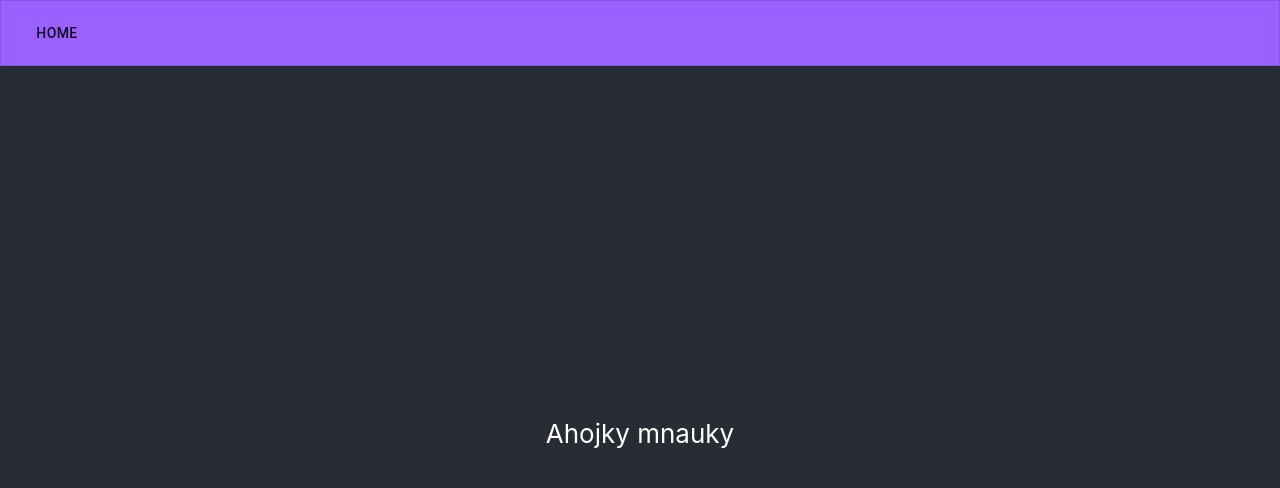
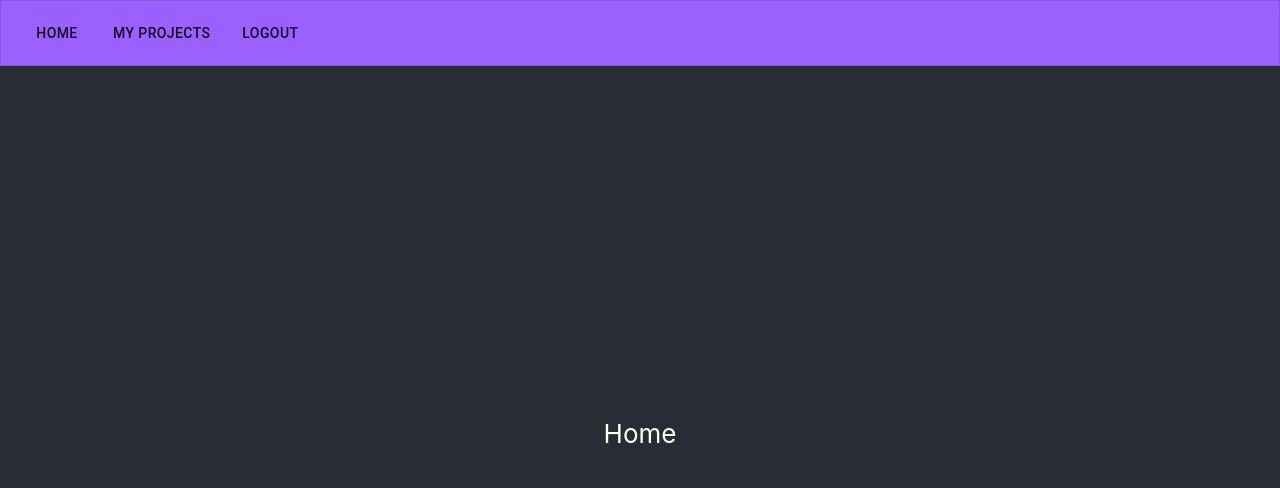
Before and after one commit to pauwelcz/react-scrum-project, a React (Create React App) app: page / in a window 1280 px wide. Shown: the top 488 px of the page. Built offline with nearby package versions, Linux system fonts and the light colour scheme; no server answers; sample sign-in values are in the browser's storage.

Commit message:
My projects and logout added

```diff
--- a/src/App.tsx
+++ b/src/App.tsx
@@ -23,6 +23,7 @@ import './App.css';
 import Login from './pages/Login';
 import Notfound from './pages/NotFound';
 import Home from './pages/Home';
+import MyProjects from './pages/MyProjects';
 import { signOut, useLoggedInUser } from './utils/firebase';
 
 // MUI theme override
@@ -38,7 +39,11 @@ const ourTheme = createMuiTheme({
 });
 
 const useStyles = makeStyles(theme => ({
-  menuButton: { marginRight: theme.spacing(2) },
+  menuButton: {
+    marginRight: theme.spacing(2),
+    variant: 'outlined',
+    color: 'secondary',
+  },
   link: { textDecoration: 'none' },
 }));
 
@@ -63,6 +68,16 @@ const App: FC = () => {
                 <Button className={classes.menuButton}>Login</Button>
               </Link>
             )}
+            {user && (
+              <>
+                <Link className={classes.link} to='/my-projects'>
+                  <Button className={classes.menuButton}>My Projects</Button>
+                </Link>
+                <Button className={classes.menuButton} onClick={signOut}>
+                  Logout
+                </Button>
+              </>
+            )}
           </Toolbar>
         </AppBar>
 
@@ -77,6 +92,7 @@ const App: FC = () => {
               <Switch>
                 <Route path='/' exact component={Home} />
                 <Route path='/login' exact component={Login} />
+                <Route path='/my-projects' exact component={MyProjects} />
                 <Route component={Notfound} />
               </Switch>
             )}
--- a/src/pages/Home.tsx
+++ b/src/pages/Home.tsx
@@ -3,7 +3,7 @@ import React, { FC } from 'react';
 // Homepage is out tic-tac-toc game
 const Home: FC = () =>
     <div>
-        Ahojky mnauky
+        Home
     </div>
 
 ;
--- /dev/null
+++ b/src/pages/MyProjects.tsx
@@ -0,0 +1,12 @@
+import React, { FC } from 'react';
+import Button from '@material-ui/core/Button';
+
+// Homepage is out tic-tac-toc game
+const MyProjects: FC = () =>
+    <div>
+        My projects
+    </div>
+
+;
+
+export default MyProjects;
```
